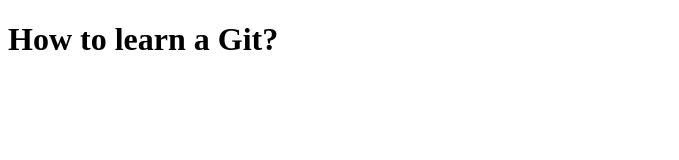
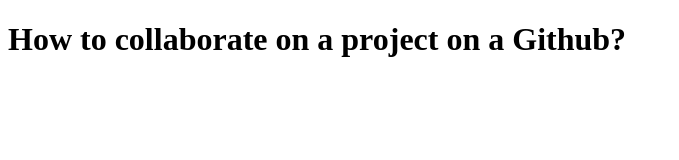
Before and after one commit to WhiteLeiMoon/Todo, a plain HTML site: page index.html in a window 1280 px wide. Shown: the whole page, without its empty margins (0-679 px from the left). Drawn offline with Linux system fonts and the light colour scheme.

Commit message:
Refactor the code

```diff
--- a/index.html
+++ b/index.html
@@ -6,6 +6,6 @@
     <title>How to fix a problem</title>
   </head>
   <body>
-    <h1>How to learn a Git?</h1>
+    <h1>How to collaborate on a project on a Github?</h1>
   </body>
 </html>
```
